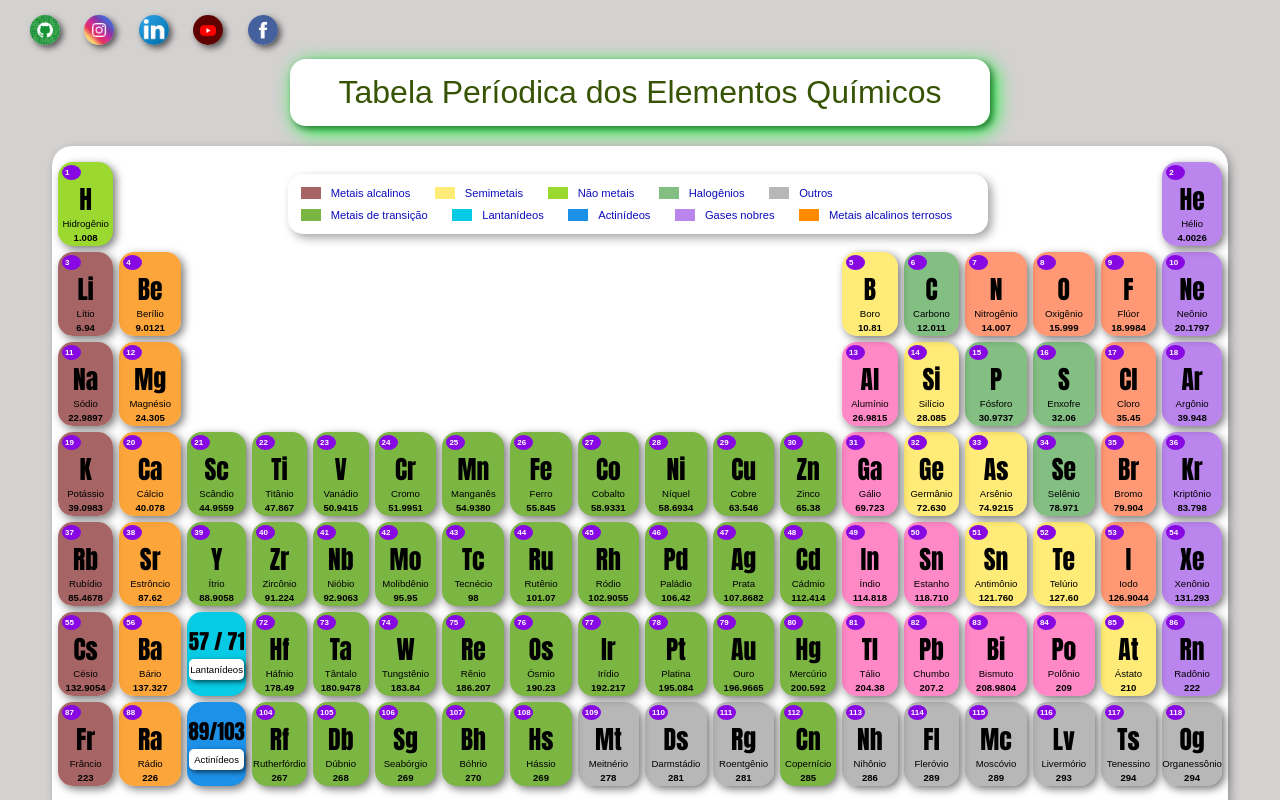
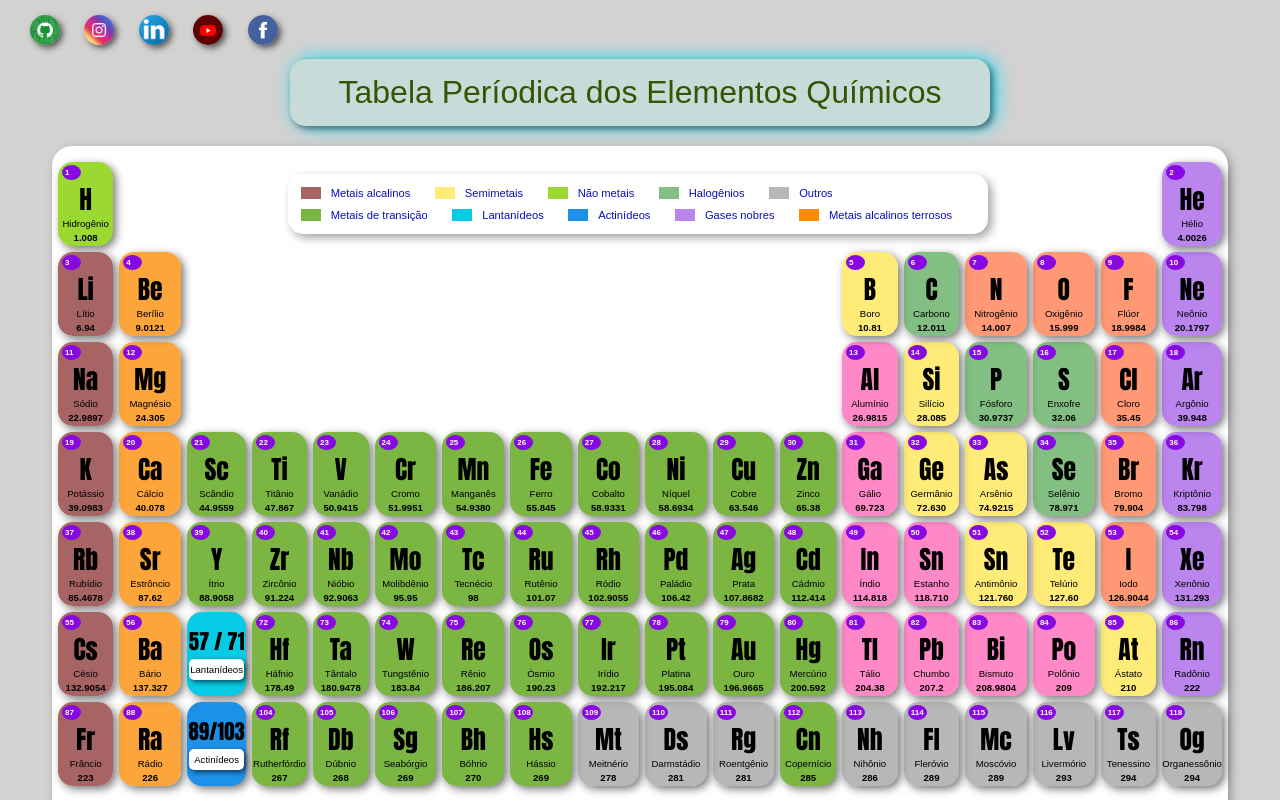
Before and after one commit to antoniowelton/projeto-tabela-periodica, a plain HTML site: page index.html in a window 1280 px wide. In both pictures the pointer is over the element "Tabela Períodica dos Elementos Químicos". Shown: the top 800 px of the page. Drawn offline with Linux system fonts and the light colour scheme; a web font is replaced by a local one.

Commit message:
Atualizei a Div título

```diff
--- a/style.css
+++ b/style.css
@@ -5,6 +5,7 @@
     src: url(fontes/Sketchzone.otf) format('opentype');
     font-weight: 200;
     font-style: normal;
+
 
 }
 /*corpo da tabela*/
@@ -79,10 +80,13 @@ div#titulo {
     margin-bottom: 10px;
     transition: .3s;
 }
+/**DIV QUE CONTÉM O NOME: " TABELA PERIÓDICA DOS ELEMENTOS"**/
+div#titulo:hover {
+    box-shadow: 5px 0px 20px rgba(21, 226, 249, 0.997);
+    background-color: rgba(167, 244, 238, 0.279);
 
-div#titulo:hover {
-    box-shadow: 5px 5px 20px rgb(5, 255, 43);
 }
+/** FIM: TABELA PERIÓDICA DOS ELEMENTOS**/
 
 h1{
     font-family: 'sketch', Arial, Helvetica, sans-serif;
@@ -157,6 +161,7 @@ div#container {
     margin-right: 10px;
 }
 
+
 p.nomes {
     font-size: .7em;
     color: rgb(12, 12, 189);
@@ -203,6 +208,8 @@ p.nomes {
 .cor-legenda-outros {
     background-color: rgba(122, 120, 120, 0.532);
 }
+
+
 
 td {
     border-radius: 15px;
```
